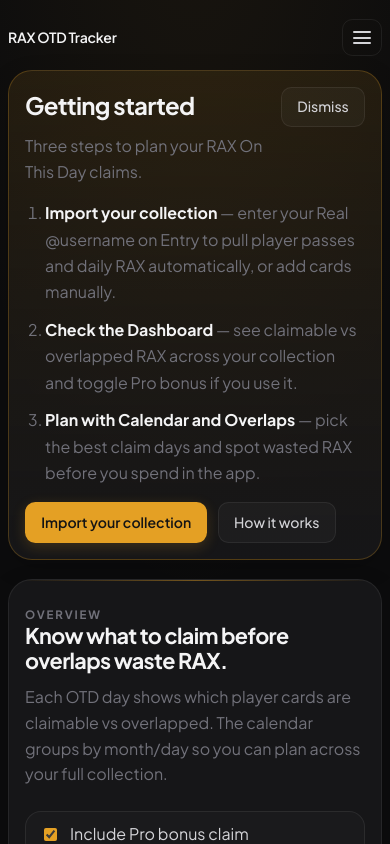
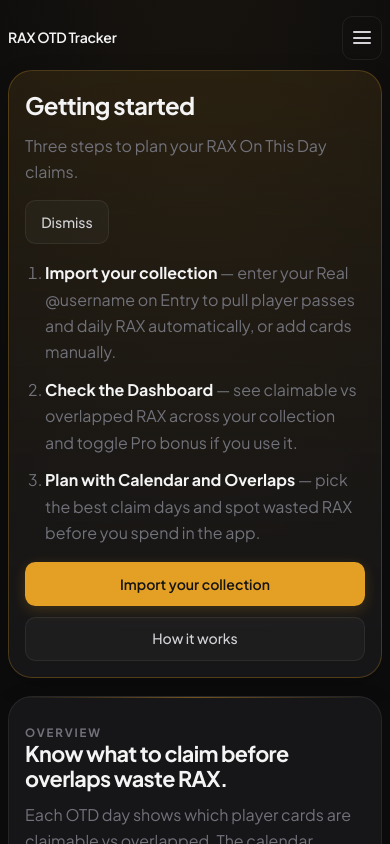
Before and after one commit to HusainM9/real-rax-tracker, a React (Vite) app: page / in a window 390 px wide. Shown: the top 844 px of the page. Built offline with nearby package versions, Linux system fonts and the light colour scheme.

Commit message:
Mobile fix

```diff
--- a/src/App.css
+++ b/src/App.css
@@ -45,12 +45,15 @@
 
 html {
   scroll-behavior: smooth;
+  -webkit-text-size-adjust: 100%;
+  text-size-adjust: 100%;
 }
 
 body {
   margin: 0;
   min-width: 320px;
   min-height: 100vh;
+  overflow-x: clip;
   background:
     radial-gradient(ellipse 70% 45% at 50% -15%, rgba(228, 160, 36, 0.07), transparent),
     var(--bg);
@@ -170,13 +173,15 @@ th {
   top: 0;
   z-index: 50;
   margin: 0 calc(-1 * min(1rem, 2vw));
-  padding: 0.85rem min(1rem, 2vw) 0.25rem;
+  padding: max(0.85rem, env(safe-area-inset-top, 0px)) min(1rem, 2vw) 0.25rem;
   background: transparent;
   border-bottom: none;
+  isolation: isolate;
 }
 
 .site-header.menu-open {
   background: transparent;
+  z-index: 60;
 }
 
 .site-header-inner {
@@ -211,11 +216,13 @@ th {
   background: transparent;
   color: var(--text-soft);
   cursor: pointer;
-  min-height: 2.35rem;
+  min-height: 2.75rem;
   padding: 0.45rem 0.65rem;
   font-size: 0.88rem;
   font-weight: 600;
   flex-shrink: 0;
+  touch-action: manipulation;
+  -webkit-tap-highlight-color: transparent;
 }
 
 .nav-menu-button:hover {
@@ -338,18 +345,35 @@ th {
   align-items: center;
   justify-content: center;
   gap: 0.4rem;
-  min-height: 2.35rem;
+  min-height: 2.75rem;
   padding: 0.55rem 0.95rem;
   white-space: nowrap;
   text-decoration: none;
   font-size: 0.88rem;
   font-weight: 500;
+  touch-action: manipulation;
+  -webkit-tap-highlight-color: transparent;
   transition:
     transform 0.12s ease,
     border-color 0.15s ease,
     background 0.15s ease,
     color 0.15s ease,
     box-shadow 0.15s ease;
+}
+
+label.button {
+  position: relative;
+  cursor: pointer;
+}
+
+label.button input.sr-only {
+  position: absolute;
+  inset: 0;
+  width: 100%;
+  height: 100%;
+  margin: 0;
+  opacity: 0;
+  cursor: pointer;
 }
 
 .button:hover {
@@ -366,10 +390,25 @@ th {
   box-shadow: 0 4px 14px var(--accent-glow);
 }
 
-.button.primary:hover {
-  color: #141414;
-  background: var(--accent-hover);
-  transform: translateY(-1px);
+@media (hover: hover) and (pointer: fine) {
+  .button.primary:hover {
+    color: #141414;
+    background: var(--accent-hover);
+    transform: translateY(-1px);
+  }
+
+  .stat-card:hover {
+    transform: translateY(-2px);
+    border-color: rgba(228, 160, 36, 0.28);
+    box-shadow: var(--shadow-md);
+  }
+
+  .list-row:hover,
+  a.list-row:hover {
+    border-color: rgba(228, 160, 36, 0.28);
+    background: rgba(255, 255, 255, 0.04);
+    transform: translateY(-1px);
+  }
 }
 
 .button.danger {
@@ -390,6 +429,8 @@ th {
 }
 
 .page-main {
+  position: relative;
+  z-index: 1;
   padding-top: 0.5rem;
 }
 
@@ -506,7 +547,6 @@ th {
   position: relative;
   overflow: hidden;
   transition:
-    transform 0.15s ease,
     border-color 0.15s ease,
     box-shadow 0.15s ease;
 }
@@ -518,12 +558,6 @@ th {
   height: 3px;
   background: var(--accent);
   opacity: 0.85;
-}
-
-.stat-card:hover {
-  transform: translateY(-2px);
-  border-color: rgba(228, 160, 36, 0.28);
-  box-shadow: var(--shadow-md);
 }
 
 .stat-card span,
@@ -618,7 +652,14 @@ th {
   display: flex;
   flex-wrap: wrap;
   gap: 0.65rem;
-  align-items: center;
+  align-items: stretch;
+}
+
+.button-row .button,
+.button-row label.button,
+.button-row a.button {
+  flex: 1 1 auto;
+  min-width: min(100%, 9rem);
 }
 
 .sort-controls {
@@ -659,15 +700,7 @@ th {
   background: rgba(255, 255, 255, 0.02);
   transition:
     border-color 0.15s ease,
-    background 0.15s ease,
-    transform 0.12s ease;
-}
-
-.list-row:hover,
-a.list-row:hover {
-  border-color: rgba(228, 160, 36, 0.28);
-  background: rgba(255, 255, 255, 0.04);
-  transform: translateY(-1px);
+    background 0.15s ease;
 }
 
 .table-wrap {
@@ -1111,6 +1144,7 @@ button.calendar-day {
 
   .site-header-inner {
     min-height: 3rem;
+    z-index: 54;
   }
 
   .nav-menu-button {
@@ -1122,26 +1156,20 @@ button.calendar-day {
   }
 
   .main-nav {
-    position: absolute;
-    top: calc(100% + 0.5rem);
-    left: min(1rem, 2vw);
-    right: min(1rem, 2vw);
-    display: block;
-    opacity: 0;
-    visibility: hidden;
-    transform: translateY(-0.35rem);
-    transition:
-      opacity 0.2s ease,
-      transform 0.2s ease,
-      visibility 0.2s ease;
-    pointer-events: none;
+    display: none;
+    position: fixed;
+    top: calc(3.25rem + env(safe-area-inset-top, 0px));
+    left: max(0.5rem, env(safe-area-inset-left, 0px));
+    right: max(0.5rem, env(safe-area-inset-right, 0px));
+    z-index: 53;
+    max-height: calc(100dvh - 4rem - env(safe-area-inset-top, 0px));
+    overflow-y: auto;
+    overscroll-behavior: contain;
   }
 
   .main-nav.open {
-    opacity: 1;
-    visibility: visible;
-    transform: translateY(0);
-    pointer-events: auto;
+    display: block;
+    z-index: 61;
   }
 
   .nav-list {
@@ -1181,7 +1209,7 @@ button.calendar-day {
     display: block;
     position: fixed;
     inset: 0;
-    z-index: 51;
+    z-index: 55;
     border: none;
     padding: 0;
     margin: 0;
@@ -1226,6 +1254,50 @@ button.calendar-day {
   .stats-grid {
     grid-template-columns: repeat(2, minmax(0, 1fr));
   }
+
+  .section-heading {
+    flex-direction: column;
+    align-items: stretch;
+  }
+
+  .section-heading > .button,
+  .section-heading > span {
+    align-self: flex-start;
+  }
+
+  .button-row,
+  .calendar-tools {
+    flex-direction: column;
+    align-items: stretch;
+  }
+
+  .button-row .button,
+  .button-row label.button,
+  .button-row a.button,
+  .hero-actions .button,
+  .hero-actions label.button,
+  .hero-actions a.button {
+    width: 100%;
+    min-width: 0;
+    white-space: normal;
+    text-align: center;
+  }
+
+  .compact-actions {
+    flex-direction: row;
+    flex-wrap: wrap;
+  }
+
+  .compact-actions .button {
+    flex: 1 1 calc(50% - 0.35rem);
+    min-width: min(100%, 7rem);
+  }
+
+  .site-footer .button {
+    width: 100%;
+    max-width: 16rem;
+    margin-inline: auto;
+  }
 }
 
 @media (max-width: 420px) {
--- a/src/components/Layout.tsx
+++ b/src/components/Layout.tsx
@@ -1,6 +1,8 @@
 import { useEffect, useState } from 'react'
 import { NavLink, Outlet, useLocation, useNavigate } from 'react-router-dom'
 import { useAuth } from '../context/AuthContext'
+
+const MOBILE_NAV_QUERY = '(max-width: 1024px)'
 
 const links = [
   { to: '/', label: 'Dashboard', end: true },
@@ -26,6 +28,16 @@ export default function Layout() {
   useEffect(() => {
     setMenuOpen(false)
   }, [location.pathname])
+
+  useEffect(() => {
+    const media = window.matchMedia(MOBILE_NAV_QUERY)
+    const syncMenu = () => {
+      if (!media.matches) setMenuOpen(false)
+    }
+    syncMenu()
+    media.addEventListener('change', syncMenu)
+    return () => media.removeEventListener('change', syncMenu)
+  }, [])
 
   useEffect(() => {
     if (!menuOpen) {
@@ -89,6 +101,7 @@ export default function Layout() {
             </ul>
           </nav>
         </div>
+      </header>
 
       {menuOpen ? (
         <button
@@ -98,7 +111,6 @@ export default function Layout() {
           onClick={() => setMenuOpen(false)}
         />
       ) : null}
-      </header>
 
       <main className="page-main">
         <Outlet />
--- a/src/pages/CardsPage.tsx
+++ b/src/pages/CardsPage.tsx
@@ -93,7 +93,7 @@ export default function CardsPage() {
 
               by sport, then sort by base RAX and a tie-breaker (e.g. FC only, highest base first).
               Use &quot;Preview as&quot; to simulate a rarity upgrade — totals update live across
-              the app.
+              the app. Edit player, sport, or season on Entry.
 
             </p>
 
@@ -280,74 +280,12 @@ export default function CardsPage() {
                   <tr key={cardRollup.card.id}>
 
                     <td>
-
-                      <input
-
-                        value={cardRollup.card.name}
-
-                        aria-label={`Player name for ${cardRollup.card.name || 'card'}`}
-
-                        onChange={(event) =>
-
-                          updateCard(cardRollup.card.id, { name: event.target.value })
-
-                        }
-
-                      />
-
+                      <strong>{cardRollup.card.name}</strong>
                     </td>
 
-                    <td>
+                    <td>{cardRollup.card.sport}</td>
 
-                      <select
-
-                        value={cardRollup.card.sport}
-
-                        aria-label={`Sport for ${cardRollup.card.name || 'card'}`}
-
-                        onChange={(event) =>
-
-                          updateCard(cardRollup.card.id, {
-
-                            sport: event.target.value as Sport,
-
-                          })
-
-                        }
-
-                      >
-
-                        {SPORTS.map((sport) => (
-
-                          <option key={sport} value={sport}>
-
-                            {sport}
-
-                          </option>
-
-                        ))}
-
-                      </select>
-
-                    </td>
-
-                    <td>
-
-                      <input
-
-                        value={cardRollup.card.season}
-
-                        aria-label={`Season for ${cardRollup.card.name || 'card'}`}
-
-                        onChange={(event) =>
-
-                          updateCard(cardRollup.card.id, { season: event.target.value })
-
-                        }
-
-                      />
-
-                    </td>
+                    <td>{cardRollup.card.season}</td>
 
                     <td>{cardRollup.card.rarityLabel || '—'}</td>
 
```
Lines whose indentation alone changed are shown as unchanged.
